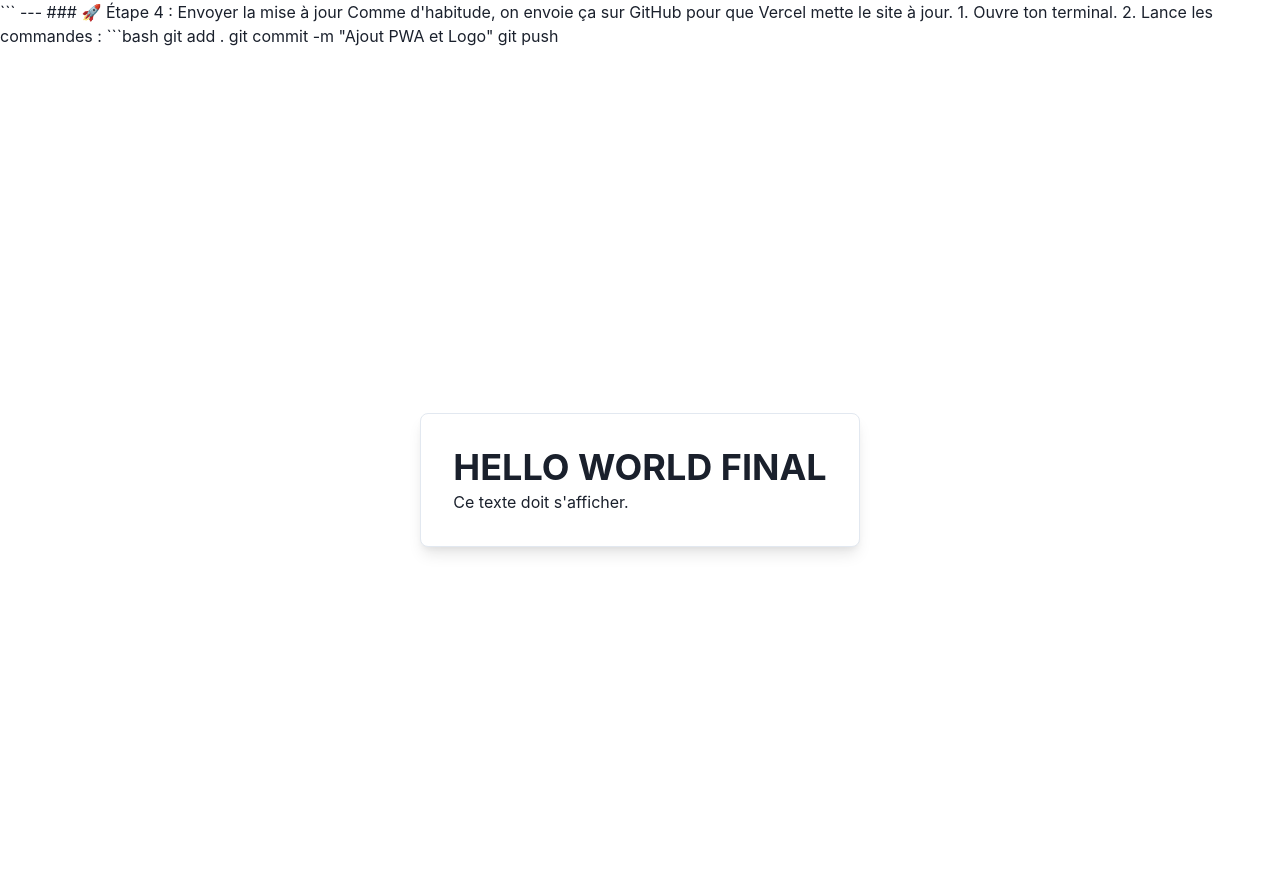
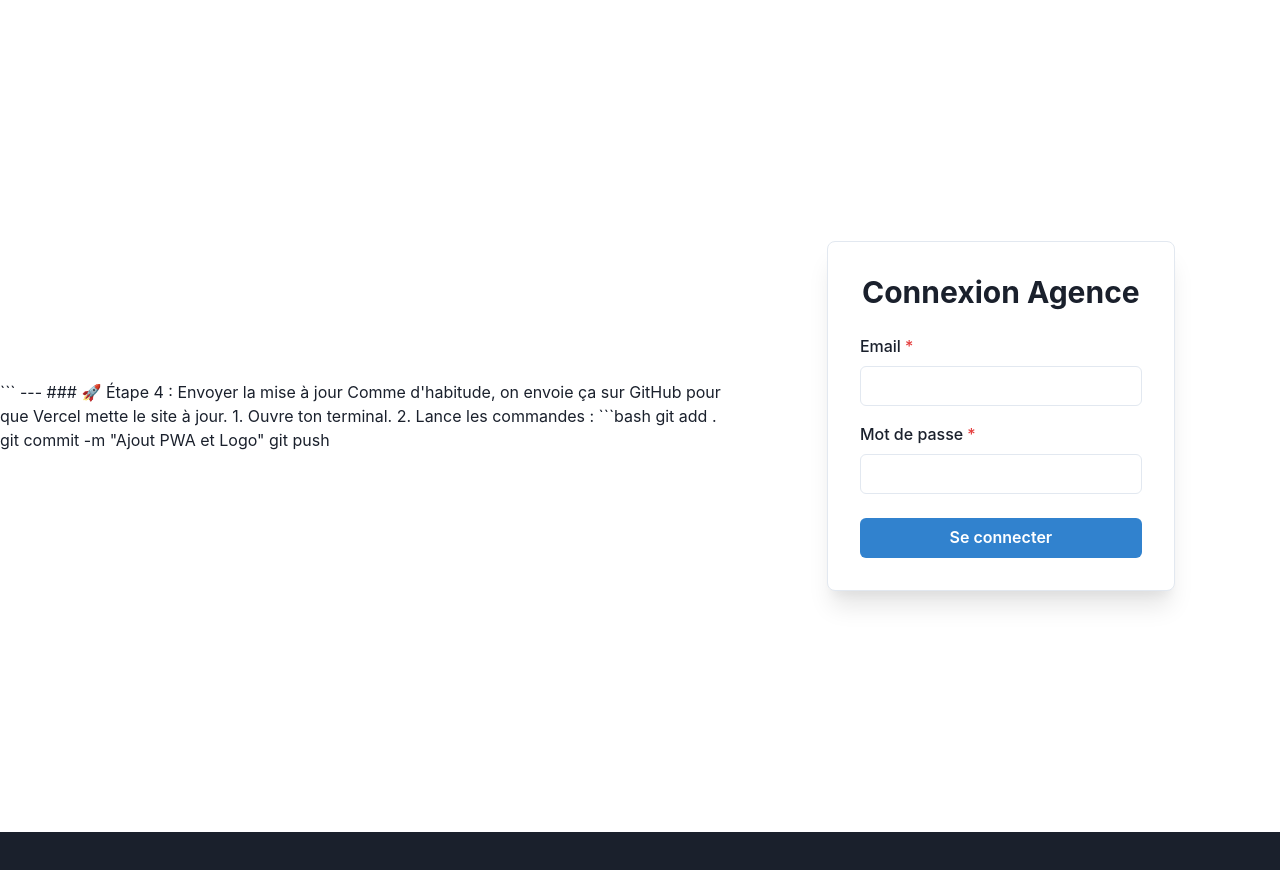
Before and after one commit to Berkani-49/saas-immo-final, a React (Vite) app in the folder saas-immo-frontend/: page / in a window 1280 px wide. Shown: the top 870 px of the page. After the commit the page ends 832 px from the top, so only its background shows below. Built offline with nearby package versions, Linux system fonts and the light colour scheme.

Commit message:
Version Finale Propre

```diff
--- a/saas-immo-frontend/src/App.jsx
+++ b/saas-immo-frontend/src/App.jsx
@@ -1,17 +1,69 @@
-// Fichier: src/App.jsx
-
-import React from 'react';
-import { Box, Heading, Center } from '@chakra-ui/react';
+import React, { useState, useEffect } from 'react';
+import axios from 'axios';
+import './App.css';
+import Dashboard from './Dashboard.jsx';
+import { Routes, Route, Navigate } from 'react-router-dom';
+import PropertyDetail from './pages/PropertyDetail.jsx';
+import ContactDetail from './pages/ContactDetail.jsx';
+import SecretRegister from './pages/SecretRegister.jsx';
+import PriceEstimator from './PriceEstimator.jsx';
+import { Box, Heading, FormControl, FormLabel, Input, Button, Alert, Spinner, Center } from '@chakra-ui/react';
+import { AlertIcon } from '@chakra-ui/icons';
 
 export default function App() {
+  const [email, setEmail] = useState('');
+  const [password, setPassword] = useState('');
+  const [token, setToken] = useState(null);
+  const [message, setMessage] = useState('');
+  const [isLoadingToken, setIsLoadingToken] = useState(true);
+  const [isLoggingIn, setIsLoggingIn] = useState(false);
+
+  useEffect(() => {
+    const storedToken = localStorage.getItem('token');
+    if (storedToken) { setToken(storedToken); }
+    setIsLoadingToken(false);
+  }, []);
+
+  const handleLogin = async (e) => {
+    e.preventDefault();
+    setMessage('');
+    setIsLoggingIn(true);
+    try {
+      const response = await axios.post('https://saas-immo-complet.onrender.com/api/auth/login', { email, password });
+      localStorage.setItem('token', response.data.token);
+      setToken(response.data.token);
+    } catch (error) {
+      setMessage('Email ou mot de passe incorrect.');
+    } finally {
+      setIsLoggingIn(false);
+    }
+  };
+
+  const handleLogout = () => { localStorage.removeItem('token'); setToken(null); };
+
+  if (isLoadingToken) return <Center h="100vh"><Spinner size="xl" /></Center>;
+
   return (
-    <Center h="100vh">
-      <Box p={8} borderWidth={1} borderRadius="lg" boxShadow="lg" bg="white">
-        <Heading as="h1" size="xl" textAlign="center">
-          HELLO WORLD FINAL
-        </Heading>
-        <p>Ce texte doit s'afficher.</p>
-      </Box>
-    </Center>
+    <Box maxWidth="1200px" margin="40px auto" p={[3, 6]}>
+      <Routes>
+        <Route path="/" element={token ? <Dashboard token={token} onLogout={handleLogout} /> : (
+          <Center h="80vh">
+            <Box p={8} maxWidth="400px" borderWidth={1} borderRadius="lg" boxShadow="xl" bg="white" width="100%">
+              <Heading as="h2" size="lg" mb={6} textAlign="center">Connexion Agence</Heading>
+              <form onSubmit={handleLogin}>
+                <FormControl id="email-login" mb={4} isRequired><FormLabel>Email</FormLabel><Input type="email" value={email} onChange={(e) => setEmail(e.target.value)} /></FormControl>
+                <FormControl id="password-login" mb={6} isRequired><FormLabel>Mot de passe</FormLabel><Input type="password" value={password} onChange={(e) => setPassword(e.target.value)} /></FormControl>
+                {message && <Alert status="error" mb={4} borderRadius="md"><AlertIcon />{message}</Alert>}
+                <Button type="submit" colorScheme="blue" width="full" isLoading={isLoggingIn}>Se connecter</Button>
+              </form>
+            </Box>
+          </Center>
+        )} />
+        <Route path="/property/:propertyId" element={token ? <PropertyDetail token={token} onLogout={handleLogout} /> : <Navigate to="/" />} />
+        <Route path="/contact/:contactId" element={token ? <ContactDetail token={token} onLogout={handleLogout} /> : <Navigate to="/" />} />
+        <Route path="/estimate" element={token ? <PriceEstimator token={token} /> : <Navigate to="/" />} />
+        <Route path="/nouveau-membre-agence" element={<SecretRegister />} />
+      </Routes>
+    </Box>
   );
 }
```
